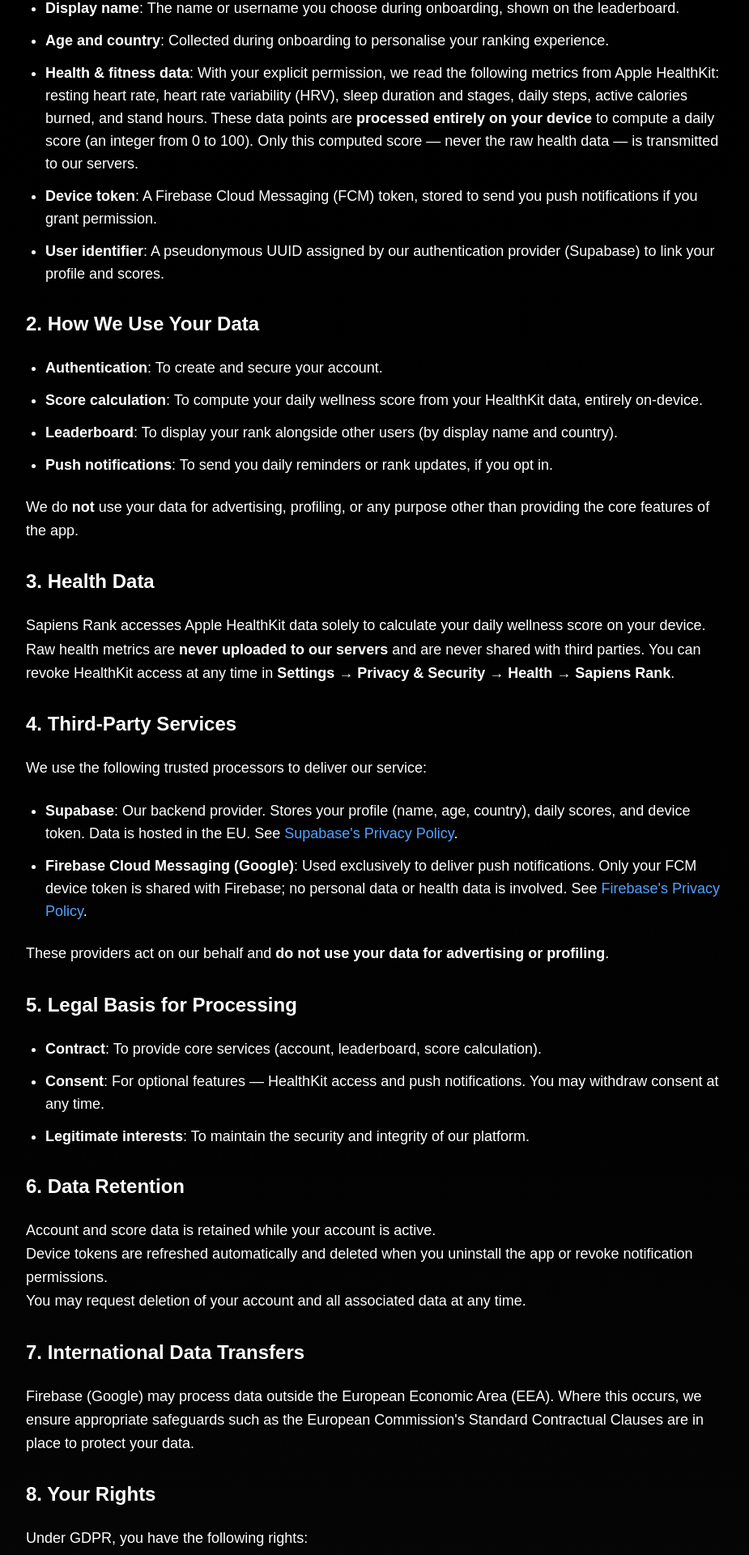
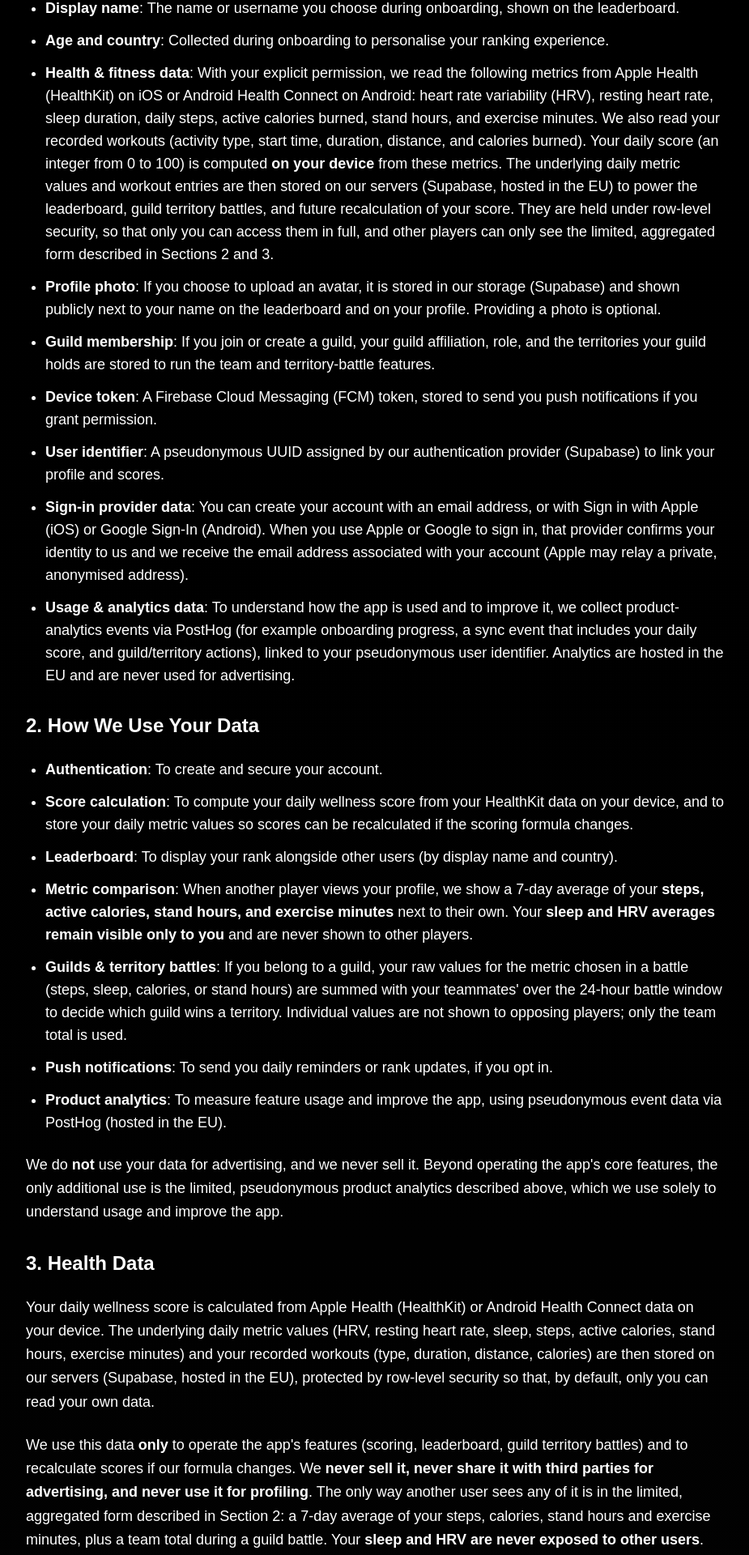
Before and after one commit to cfoltran/sapiensrank-www, a Next.js app: page /privacy in a window 1280 px wide. Shown: the part 460-2380 px from the top of the page at 81% size, without its empty margins (176-1101 px from the left). Built offline with nearby package versions, Linux system fonts and the light colour scheme.

Commit message:
Update terms & conditions and privacy policy

```diff
--- a/app/privacy/page.tsx
+++ b/app/privacy/page.tsx
@@ -7,7 +7,7 @@
       <Header />
       <div className="max-w-4xl mx-auto px-4 pt-32 pb-12 space-y-8">
         <h1 className="text-4xl font-bold mb-4">Privacy Policy for Sapiens Rank</h1>
-        <p className="text-gray-400"><strong>Last Updated: 30/05/2026</strong></p>
+        <p className="text-gray-400"><strong>Last Updated: 09/08/2026</strong></p>
 
         <p className="text-lg leading-relaxed">
           At <strong className="text-white">Sapiens Rank</strong>, we are committed to protecting your personal data and respecting your privacy.
@@ -22,13 +22,20 @@
             <li><strong className="text-white">Display name</strong>: The name or username you choose during onboarding, shown on the leaderboard.</li>
             <li><strong className="text-white">Age and country</strong>: Collected during onboarding to personalise your ranking experience.</li>
             <li>
-              <strong className="text-white">Health &amp; fitness data</strong>: With your explicit permission, we read the following metrics from Apple HealthKit:
-              resting heart rate, heart rate variability (HRV), sleep duration and stages, daily steps, active calories burned, and stand hours.
-              These data points are <strong className="text-white">processed entirely on your device</strong> to compute a daily score (an integer from 0 to 100).
-              Only this computed score — never the raw health data — is transmitted to our servers.
+              <strong className="text-white">Health &amp; fitness data</strong>: With your explicit permission, we read the following metrics from Apple Health (HealthKit) on iOS or Android Health Connect on Android:
+              heart rate variability (HRV), resting heart rate, sleep duration, daily steps, active calories burned, stand hours, and exercise minutes.
+              We also read your recorded workouts (activity type, start time, duration, distance, and calories burned).
+              Your daily score (an integer from 0 to 100) is computed <strong className="text-white">on your device</strong> from these metrics.
+              The underlying daily metric values and workout entries are then stored on our servers (Supabase, hosted in the EU) to power the leaderboard,
+              guild territory battles, and future recalculation of your score. They are held under row-level security, so that only you can access them in full,
+              and other players can only see the limited, aggregated form described in Sections 2 and 3.
             </li>
+            <li><strong className="text-white">Profile photo</strong>: If you choose to upload an avatar, it is stored in our storage (Supabase) and shown publicly next to your name on the leaderboard and on your profile. Providing a photo is optional.</li>
+            <li><strong className="text-white">Guild membership</strong>: If you join or create a guild, your guild affiliation, role, and the territories your guild holds are stored to run the team and territory-battle features.</li>
             <li><strong className="text-white">Device token</strong>: A Firebase Cloud Messaging (FCM) token, stored to send you push notifications if you grant permission.</li>
             <li><strong className="text-white">User identifier</strong>: A pseudonymous UUID assigned by our authentication provider (Supabase) to link your profile and scores.</li>
+            <li><strong className="text-white">Sign-in provider data</strong>: You can create your account with an email address, or with Sign in with Apple (iOS) or Google Sign-In (Android). When you use Apple or Google to sign in, that provider confirms your identity to us and we receive the email address associated with your account (Apple may relay a private, anonymised address).</li>
+            <li><strong className="text-white">Usage &amp; analytics data</strong>: To understand how the app is used and to improve it, we collect product-analytics events via PostHog (for example onboarding progress, a sync event that includes your daily score, and guild/territory actions), linked to your pseudonymous user identifier. Analytics are hosted in the EU and are never used for advertising.</li>
           </ul>
         </section>
 
@@ -37,12 +44,20 @@
           <h2 className="text-2xl font-semibold text-white">2. How We Use Your Data</h2>
           <ul className="list-disc pl-6 space-y-3 text-lg">
             <li><strong className="text-white">Authentication</strong>: To create and secure your account.</li>
-            <li><strong className="text-white">Score calculation</strong>: To compute your daily wellness score from your HealthKit data, entirely on-device.</li>
+            <li><strong className="text-white">Score calculation</strong>: To compute your daily wellness score from your HealthKit data on your device, and to store your daily metric values so scores can be recalculated if the scoring formula changes.</li>
             <li><strong className="text-white">Leaderboard</strong>: To display your rank alongside other users (by display name and country).</li>
+            <li>
+              <strong className="text-white">Metric comparison</strong>: When another player views your profile, we show a 7-day average of your <strong className="text-white">steps, active calories, stand hours, and exercise minutes</strong> next to their own.
+              Your <strong className="text-white">sleep and HRV averages remain visible only to you</strong> and are never shown to other players.
+            </li>
+            <li>
+              <strong className="text-white">Guilds &amp; territory battles</strong>: If you belong to a guild, your raw values for the metric chosen in a battle (steps, sleep, calories, or stand hours) are summed with your teammates' over the 24-hour battle window to decide which guild wins a territory. Individual values are not shown to opposing players; only the team total is used.
+            </li>
             <li><strong className="text-white">Push notifications</strong>: To send you daily reminders or rank updates, if you opt in.</li>
+            <li><strong className="text-white">Product analytics</strong>: To measure feature usage and improve the app, using pseudonymous event data via PostHog (hosted in the EU).</li>
           </ul>
           <p className="text-lg leading-relaxed">
-            We do <strong className="text-white">not</strong> use your data for advertising, profiling, or any purpose other than providing the core features of the app.
+            We do <strong className="text-white">not</strong> use your data for advertising, and we never sell it. Beyond operating the app's core features, the only additional use is the limited, pseudonymous product analytics described above, which we use solely to understand usage and improve the app.
           </p>
         </section>
 
@@ -50,9 +65,21 @@
         <section className="space-y-6">
           <h2 className="text-2xl font-semibold text-white">3. Health Data</h2>
           <p className="text-lg leading-relaxed">
-            Sapiens Rank accesses Apple HealthKit data solely to calculate your daily wellness score on your device.
-            Raw health metrics are <strong className="text-white">never uploaded to our servers</strong> and are never shared with third parties.
-            You can revoke HealthKit access at any time in <strong className="text-white">Settings → Privacy &amp; Security → Health → Sapiens Rank</strong>.
+            Your daily wellness score is calculated from Apple Health (HealthKit) or Android Health Connect data on your device. The underlying daily metric values
+            (HRV, resting heart rate, sleep, steps, active calories, stand hours, exercise minutes) and your recorded workouts (type, duration, distance, calories) are then stored on our servers (Supabase, hosted in the EU),
+            protected by row-level security so that, by default, only you can read your own data.
+          </p>
+          <p className="text-lg leading-relaxed">
+            We use this data <strong className="text-white">only</strong> to operate the app's features (scoring, leaderboard, guild territory battles) and to recalculate scores if our formula changes.
+            We <strong className="text-white">never sell it, never share it with third parties for advertising, and never use it for profiling</strong>.
+            The only way another user sees any of it is in the limited, aggregated form described in Section 2:
+            a 7-day average of your steps, calories, stand hours and exercise minutes, plus a team total during a guild battle.
+            Your <strong className="text-white">sleep and HRV are never exposed to other users</strong>.
+          </p>
+          <p className="text-lg leading-relaxed">
+            You can revoke health access at any time: on iOS in <strong className="text-white">Settings → Privacy &amp; Security → Health → Sapiens Rank</strong>,
+            and on Android in the <strong className="text-white">Health Connect</strong> app under app permissions.
+            You can also request deletion of all stored metric data at any time (see Sections 6 and 8).
           </p>
         </section>
 
@@ -62,9 +89,14 @@
           <p className="text-lg leading-relaxed">We use the following trusted processors to deliver our service:</p>
           <ul className="list-disc pl-6 space-y-3 text-lg">
             <li>
-              <strong className="text-white">Supabase</strong>: Our backend provider. Stores your profile (name, age, country), daily scores, and device token.
+              <strong className="text-white">Supabase</strong>: Our backend and authentication provider. Stores your profile (name, age, country, and profile photo if you upload one), daily scores, daily health metric values, workout entries, guild membership, and device token.
               Data is hosted in the EU. See{" "}
               <a href="https://supabase.com/privacy" className="text-blue-400 hover:text-blue-300" target="_blank" rel="noopener noreferrer">Supabase's Privacy Policy</a>.
+            </li>
+            <li>
+              <strong className="text-white">PostHog</strong>: Our product-analytics provider. Receives pseudonymous usage events (linked to your user identifier) to help us understand how the app is used and improve it.
+              Data is hosted in the EU. See{" "}
+              <a href="https://posthog.com/privacy" className="text-blue-400 hover:text-blue-300" target="_blank" rel="noopener noreferrer">PostHog's Privacy Policy</a>.
             </li>
             <li>
               <strong className="text-white">Firebase Cloud Messaging (Google)</strong>: Used exclusively to deliver push notifications.
@@ -72,9 +104,16 @@
               See{" "}
               <a href="https://firebase.google.com/support/privacy" className="text-blue-400 hover:text-blue-300" target="_blank" rel="noopener noreferrer">Firebase's Privacy Policy</a>.
             </li>
+            <li>
+              <strong className="text-white">Apple &amp; Google (sign-in)</strong>: If you choose Sign in with Apple (iOS) or Google Sign-In (Android), that provider authenticates you and confirms your identity to us. No health data is shared with them.
+              See{" "}
+              <a href="https://www.apple.com/legal/privacy/" className="text-blue-400 hover:text-blue-300" target="_blank" rel="noopener noreferrer">Apple's Privacy Policy</a>{" "}
+              and{" "}
+              <a href="https://policies.google.com/privacy" className="text-blue-400 hover:text-blue-300" target="_blank" rel="noopener noreferrer">Google's Privacy Policy</a>.
+            </li>
           </ul>
           <p className="text-lg leading-relaxed">
-            These providers act on our behalf and <strong className="text-white">do not use your data for advertising or profiling</strong>.
+            These providers act as processors on our behalf and <strong className="text-white">do not use your data for advertising or profiling</strong>.
           </p>
         </section>
 
@@ -82,9 +121,10 @@
         <section className="space-y-6">
           <h2 className="text-2xl font-semibold text-white">5. Legal Basis for Processing</h2>
           <ul className="list-disc pl-6 space-y-3 text-lg">
-            <li><strong>Contract</strong>: To provide core services (account, leaderboard, score calculation).</li>
-            <li><strong>Consent</strong>: For optional features — HealthKit access and push notifications. You may withdraw consent at any time.</li>
-            <li><strong>Legitimate interests</strong>: To maintain the security and integrity of our platform.</li>
+            <li><strong>Contract</strong>: To provide core services (account, leaderboard, guilds, score calculation).</li>
+            <li><strong>Explicit consent</strong>: Health &amp; fitness data is a special category of personal data under Article 9 GDPR. We process it, store it, and display it to other players in aggregated form only on the basis of your explicit consent, given when you grant HealthKit access. You may withdraw this consent at any time by revoking HealthKit access, which stops further collection.</li>
+            <li><strong>Consent</strong>: For push notifications. You may withdraw consent at any time.</li>
+            <li><strong>Legitimate interests</strong>: To maintain the security and integrity of our platform, and to run pseudonymous product analytics to understand usage and improve the app. You may object to this processing at any time (see Section 8).</li>
           </ul>
         </section>
 
@@ -92,9 +132,9 @@
         <section className="space-y-6">
           <h2 className="text-2xl font-semibold text-white">6. Data Retention</h2>
           <p className="text-lg leading-relaxed">
-            Account and score data is retained while your account is active.<br />
+            Account, score, and daily health metric data is retained while your account is active.<br />
             Device tokens are refreshed automatically and deleted when you uninstall the app or revoke notification permissions.<br />
-            You may request deletion of your account and all associated data at any time.
+            You may request deletion of your account and all associated data, including your stored health metrics, at any time.
           </p>
         </section>
 
@@ -102,7 +142,7 @@
         <section className="space-y-6">
           <h2 className="text-2xl font-semibold text-white">7. International Data Transfers</h2>
           <p className="text-lg leading-relaxed">
-            Firebase (Google) may process data outside the European Economic Area (EEA).
+            Our core data (Supabase) and analytics (PostHog) are hosted in the EU. However, some providers, such as Firebase and Google Sign-In (Google) or Sign in with Apple (Apple), may process certain data (such as your device token or authentication identity) outside the European Economic Area (EEA).
             Where this occurs, we ensure appropriate safeguards such as the European Commission's Standard Contractual Clauses are in place to protect your data.
           </p>
         </section>
--- a/app/terms-and-conditions/page.tsx
+++ b/app/terms-and-conditions/page.tsx
@@ -7,7 +7,7 @@
       <Header />
       <div className="max-w-4xl mx-auto px-4 pt-32 pb-12 space-y-8">
         <h1 className="text-4xl font-bold mb-4">Terms &amp; Conditions for Sapiens Rank</h1>
-        <p className="text-gray-400"><strong>Last Updated: 30/05/2026</strong></p>
+        <p className="text-gray-400"><strong>Last Updated: 09/08/2026</strong></p>
 
         <p className="text-lg leading-relaxed">
           Welcome to <strong className="text-white">Sapiens Rank</strong>.
@@ -28,7 +28,7 @@
         <section className="space-y-6">
           <h2 className="text-2xl font-semibold text-white">2. Account Registration</h2>
           <p className="text-lg leading-relaxed">
-            To use Sapiens Rank, you must create an account using your email address (via Supabase Auth).
+            To use Sapiens Rank, you must create an account using your email address, or by signing in with Apple (iOS) or Google (Android), via Supabase Auth.
             You are responsible for maintaining the confidentiality of your login credentials and for all activity occurring under your account.
             Please notify us immediately if you suspect unauthorised access to your account.
           </p>
@@ -38,9 +38,10 @@
         <section className="space-y-6">
           <h2 className="text-2xl font-semibold text-white">3. Use of the Service</h2>
           <p className="text-lg leading-relaxed">
-            Sapiens Rank is a wellness app that uses your health data (read from Apple HealthKit with your permission) to compute a daily
-            wellness score and rank you against other users on a leaderboard. You agree to use the app only for personal,
-            non-commercial purposes and to provide accurate information during onboarding.
+            Sapiens Rank is a wellness app that uses your health data (read from Apple Health or Android Health Connect with your permission) to compute a daily
+            wellness score and rank you against other users on a leaderboard. It also includes a team layer: you may join a
+            <strong className="text-white"> guild</strong> and take part in <strong className="text-white">territory battles</strong>, where your health metrics are combined with your teammates' to compete for territories.
+            You agree to use the app only for personal, non-commercial purposes and to provide accurate information during onboarding.
             You must not attempt to manipulate your score, exploit the service, or interfere with other users' experience.
           </p>
         </section>
@@ -49,9 +50,11 @@
         <section className="space-y-6">
           <h2 className="text-2xl font-semibold text-white">4. Health Data</h2>
           <p className="text-lg leading-relaxed">
-            Sapiens Rank requests access to Apple HealthKit data (including steps, sleep, heart rate, HRV, calories, and stand hours)
-            solely to calculate your daily wellness score. This processing happens entirely on your device —
-            raw health data is never transmitted to our servers.
+            Sapiens Rank requests access to Apple Health (HealthKit) or Android Health Connect data (including steps, sleep, HRV, resting heart rate, calories, stand hours, exercise minutes, and recorded workouts)
+            to calculate your daily wellness score. The score is computed on your device, and the underlying daily metric values and workout entries are
+            stored on our servers to run the leaderboard, guilds, and territory battles, and to recalculate scores if our formula changes.
+            How this data is stored, protected, and shown to other players in aggregated form only is described in our{" "}
+            <a href="https://sapiensrank.com/privacy" className="text-blue-400 hover:text-blue-300">Privacy Policy</a>.
           </p>
           <p className="text-lg leading-relaxed">
             The scores computed from your health data are indicative and intended for personal motivation only.
@@ -59,17 +62,20 @@
             Always consult a qualified healthcare professional for medical concerns.
           </p>
           <p className="text-lg leading-relaxed">
-            You may revoke HealthKit access at any time in <strong className="text-white">Settings → Privacy &amp; Security → Health → Sapiens Rank</strong>.
+            You may revoke health access at any time: on iOS in <strong className="text-white">Settings → Privacy &amp; Security → Health → Sapiens Rank</strong>, and on Android in the <strong className="text-white">Health Connect</strong> app under app permissions.
           </p>
         </section>
 
         {/* 5. Leaderboard & User Content */}
         <section className="space-y-6">
-          <h2 className="text-2xl font-semibold text-white">5. Leaderboard &amp; User Content</h2>
+          <h2 className="text-2xl font-semibold text-white">5. Leaderboard, Guilds &amp; User Content</h2>
           <p className="text-lg leading-relaxed">
-            Your display name, country, and daily score are visible to other users on the public leaderboard.
-            By creating an account, you consent to this public display.
-            You are responsible for the display name you choose — it must not be offensive, misleading, or infringe third-party rights.
+            Your display name, profile photo (if you upload one), country, and daily score are visible to other users on the public leaderboard.
+            When another player views your profile, a 7-day average of your steps, active calories, stand hours, and exercise minutes is shown alongside their own;
+            your sleep and HRV are never shown to other players. If you join a guild, your guild affiliation is visible to others, and during a
+            territory battle your health metrics are combined with your teammates' as a single team total.
+            By creating an account and granting HealthKit access, you consent to this display of aggregated data.
+            You are responsible for the display name you choose: it must not be offensive, misleading, or infringe third-party rights.
             We reserve the right to remove or modify any display name that violates these Terms.
           </p>
         </section>
@@ -87,7 +93,7 @@
         <section className="space-y-6">
           <h2 className="text-2xl font-semibold text-white">7. Intellectual Property</h2>
           <p className="text-lg leading-relaxed">
-            The Sapiens Rank app, including its design, branding, algorithms, and underlying software, is the property of Sapiens Rank and its licensors.
+            The Sapiens Rank app, including its design, branding, algorithms, and underlying software, is the property of Pomme F and its licensors.
             You are granted a limited, non-exclusive, non-transferable, revocable licence to use the app for personal, non-commercial purposes.
             You may not copy, reproduce, distribute, reverse engineer, or create derivative works without prior written permission.
           </p>
```
